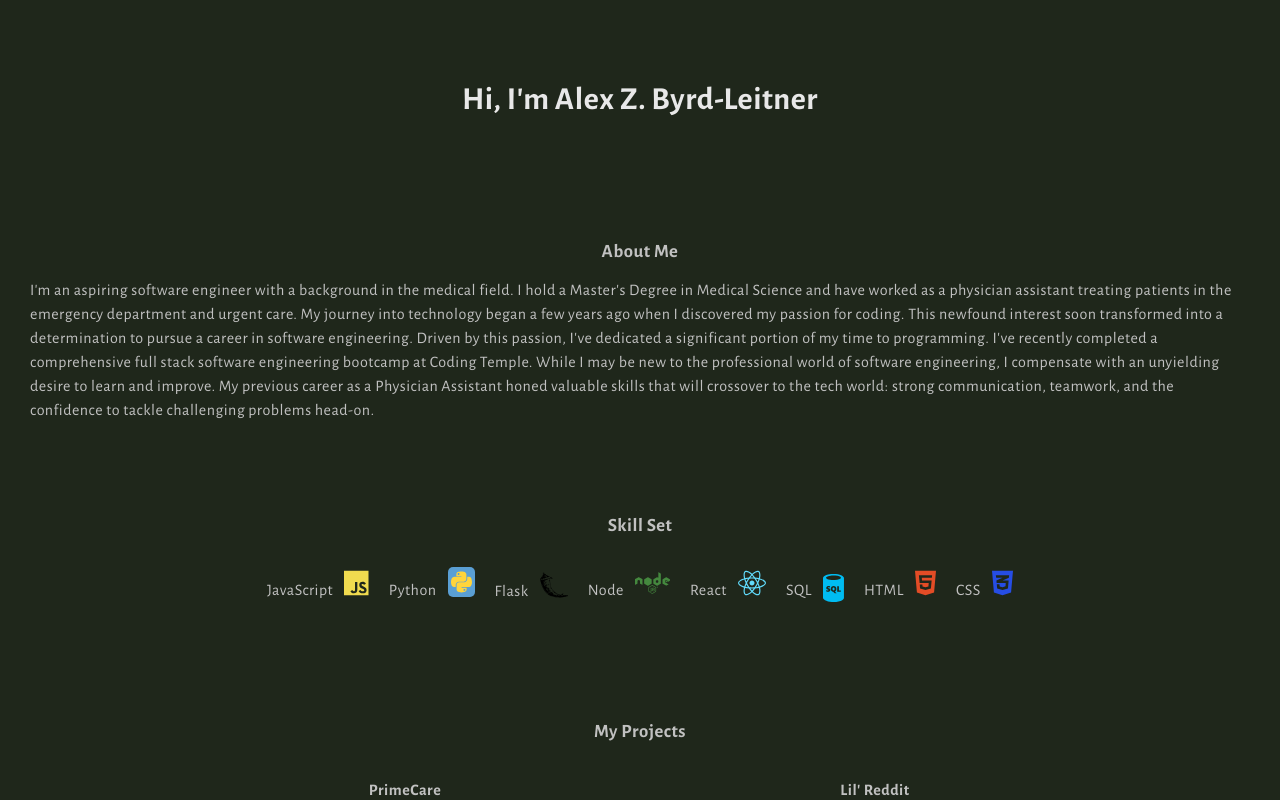
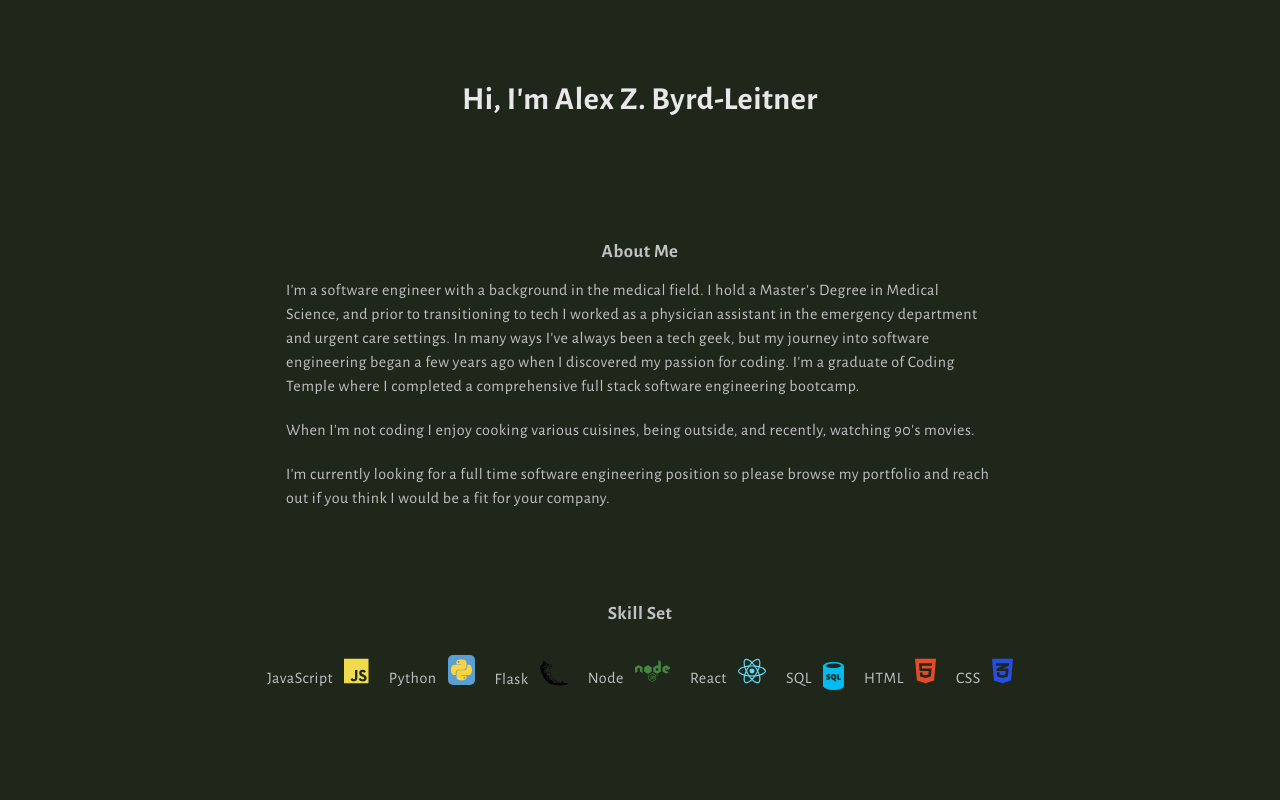
Before and after one commit to AZBL/portfolio, a React (Vite) app: page / in a window 1280 px wide. Shown: the top 800 px of the page. Built offline with nearby package versions, Linux system fonts and the light colour scheme.

Commit message:
updated about me section

```diff
--- a/src/components/AboutMe.jsx
+++ b/src/components/AboutMe.jsx
@@ -3,20 +3,22 @@ const AboutMe = () => {
     <div className="aboutMe">
       <h3>About Me</h3>
       <p>
-        I'm an aspiring software engineer with a background in the medical
-        field. I hold a Master's Degree in Medical Science and have worked as a
-        physician assistant treating patients in the emergency department and
-        urgent care. My journey into technology began a few years ago when I
-        discovered my passion for coding. This newfound interest soon
-        transformed into a determination to pursue a career in software
-        engineering. Driven by this passion, I've dedicated a significant
-        portion of my time to programming. I've recently completed a
-        comprehensive full stack software engineering bootcamp at Coding Temple.
-        While I may be new to the professional world of software engineering, I
-        compensate with an unyielding desire to learn and improve. My previous
-        career as a Physician Assistant honed valuable skills that will
-        crossover to the tech world: strong communication, teamwork, and the
-        confidence to tackle challenging problems head-on.
+        I'm a software engineer with a background in the medical field. I hold a
+        Master's Degree in Medical Science, and prior to transitioning to tech I
+        worked as a physician assistant in the emergency department and urgent
+        care settings. In many ways I've always been a tech geek, but my journey
+        into software engineering began a few years ago when I discovered my
+        passion for coding. I'm a graduate of Coding Temple where I completed a
+        comprehensive full stack software engineering bootcamp.
+      </p>
+      <p>
+        When I'm not coding I enjoy cooking various cuisines, being outside, and
+        recently, watching 90's movies.
+      </p>
+      <p>
+        I'm currently looking for a full time software engineering position so
+        please browse my portfolio and reach out if you think I would be a fit
+        for your company.
       </p>
     </div>
   );
--- a/src/global.css
+++ b/src/global.css
@@ -109,6 +109,23 @@ h5 {
   justify-self: center;
   margin-bottom: 20px;
   padding: 20px 30px;
+}
+
+.aboutMe p:nth-child(3) {
+  margin-top: 20px;
+  margin-bottom: 20px;
+}
+
+@media (min-width: 600px) {
+  .aboutMe {
+    max-width: 80%;
+  }
+}
+
+@media (min-width: 1100px) {
+  .aboutMe {
+    max-width: 60%;
+  }
 }
 
 /* SKILL SET  */
```
